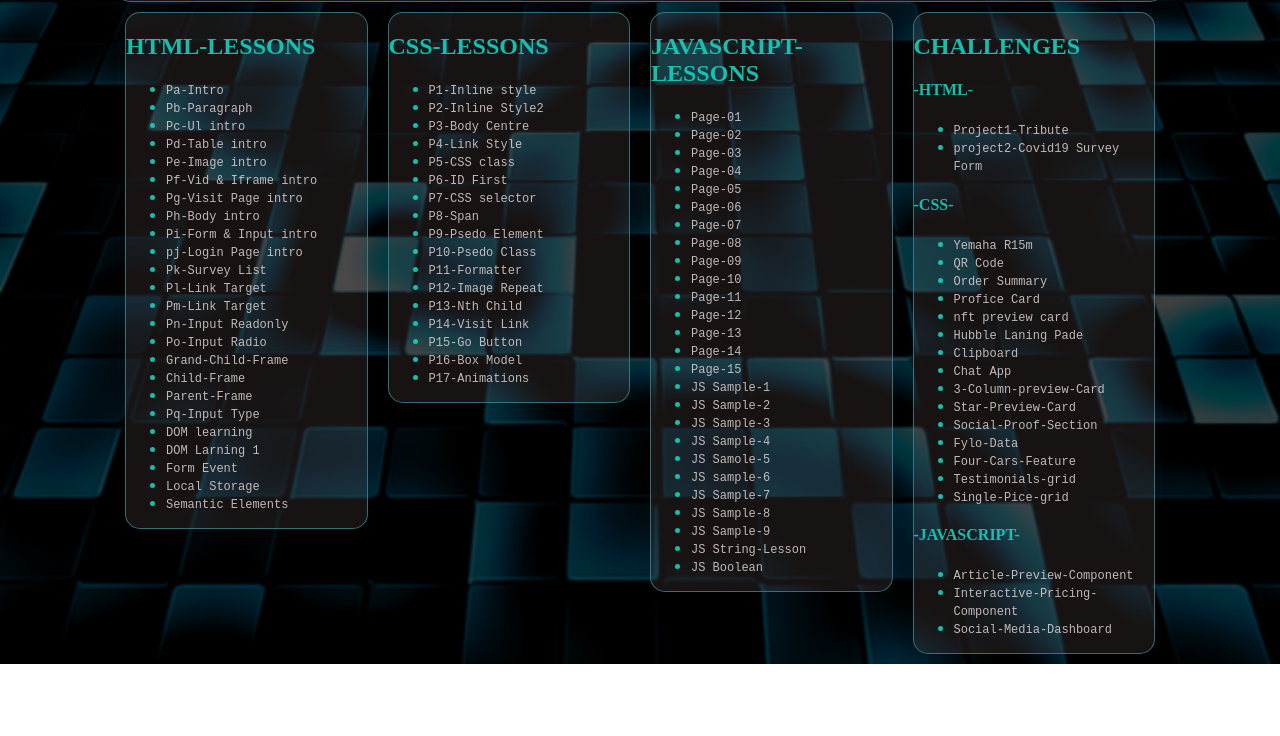
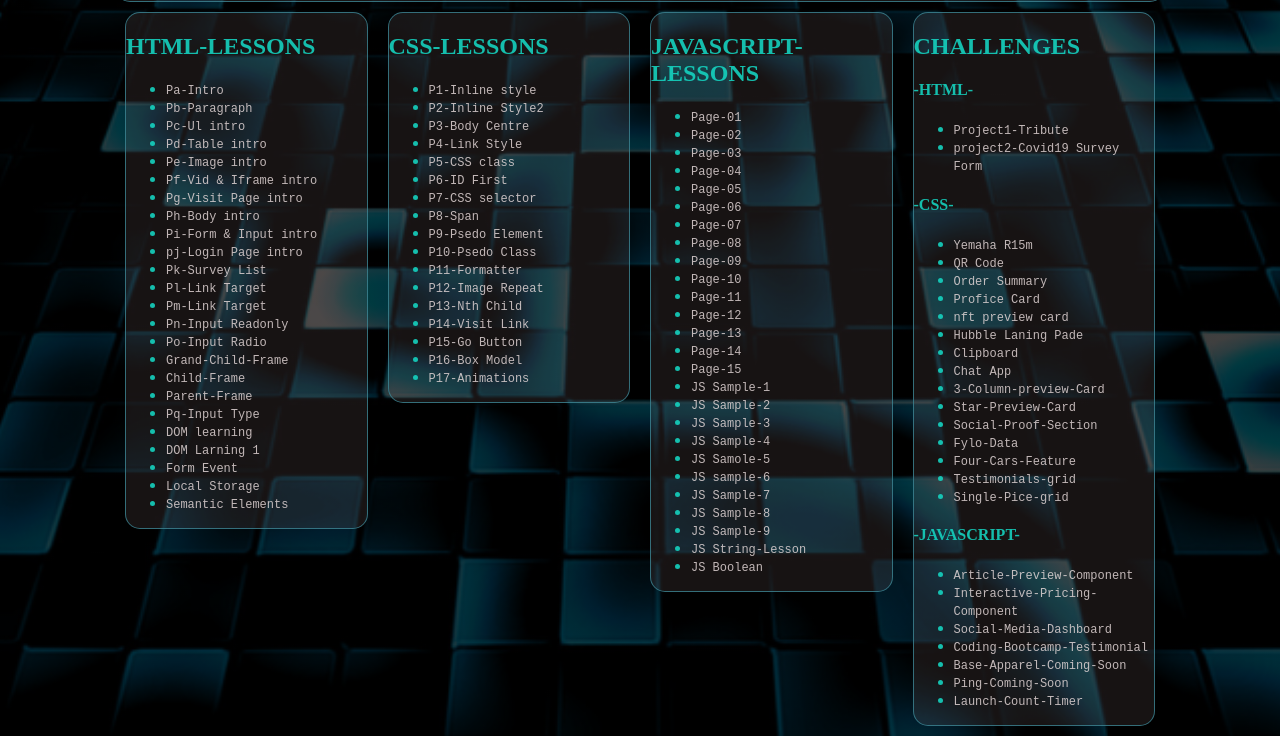
Before and after one commit to POOVARASANPARTHIBAN/NEW, a plain HTML site: page menu.html in a window 1280 px wide. Shown: the part 90-826 px from the top of the page. Before the commit the page ends 800 px from the top, so only its background shows below. Drawn offline with Linux system fonts and the light colour scheme.

Commit message:
js challenges add commit

```diff
--- a/menu.html
+++ b/menu.html
@@ -200,6 +200,10 @@ a:hover {
           <li><a href="../../js-basic-lessons/src/article-preview-component-master/article.html">Article-Preview-Component</a></li>
           <li><a href="../../js-basic-lessons/src/interactive-pricing-component-main/interactive-pricing.html">Interactive-Pricing-Component</a></li>
           <li><a href="../../js-basic-lessons/src/social-media-dashboard-with-theme-switcher-master/social -media.html">Social-Media-Dashboard</a></li>
+          <li><a href="../../js-basic-lessons/src/coding-bootcamp-testimonials-slider-master/coding-bootcamp.html">Coding-Bootcamp-Testimonial</a></li>
+          <li><a href="../../js-basic-lessons/src/base-apparel-coming-soon-master/base-apparel.html">Base-Apparel-Coming-Soon</a></li>
+          <li><a href="../../js-basic-lessons/src/ping-coming-soon-page-master/ping-coming-soon.html">Ping-Coming-Soon</a></li>
+          <li><a href="../../js-basic-lessons/src/launch-countdown-timer-main/launch-counter.html">Launch-Count-Timer</a></li>
         </ul>
     </p>
     </div>
```
